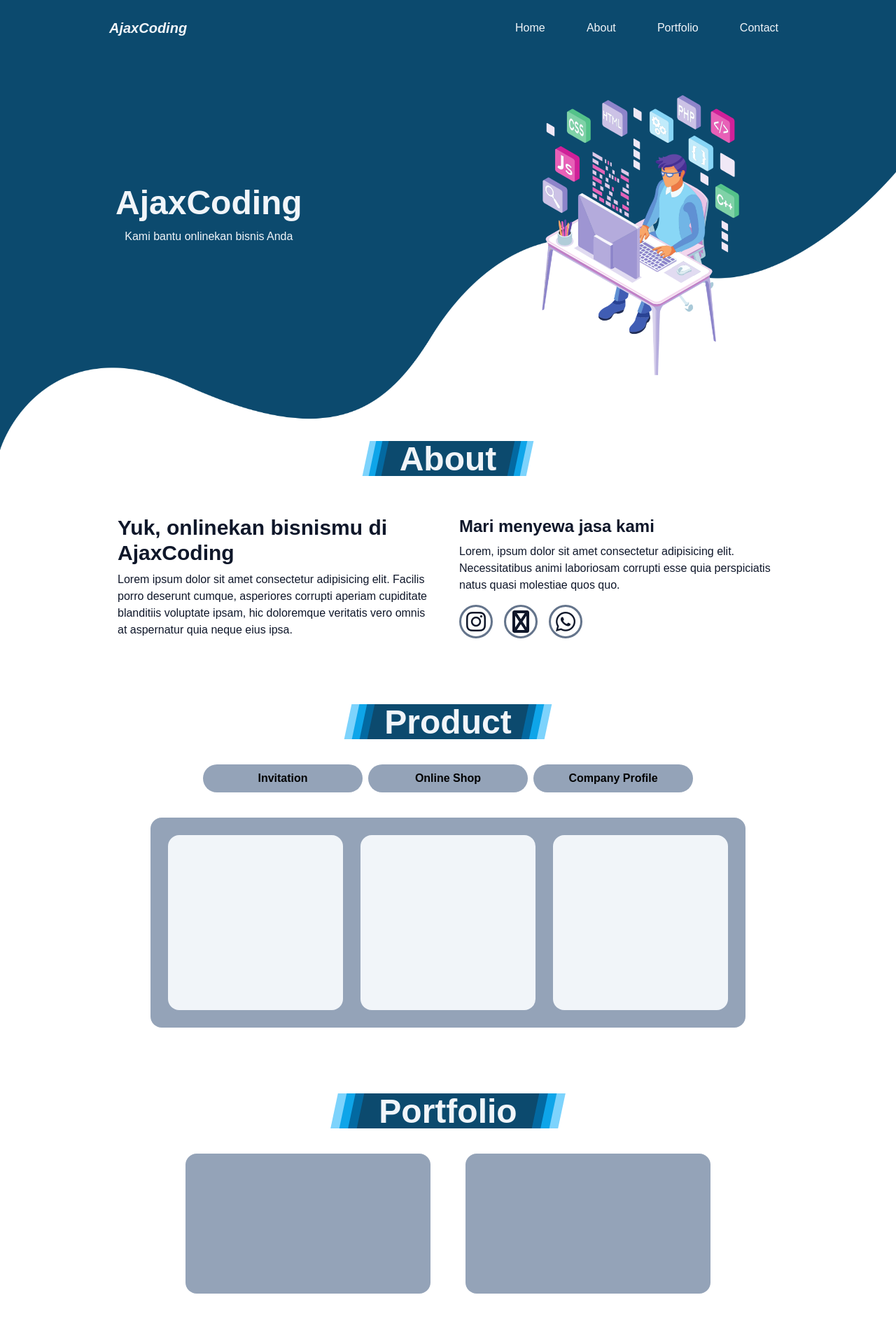
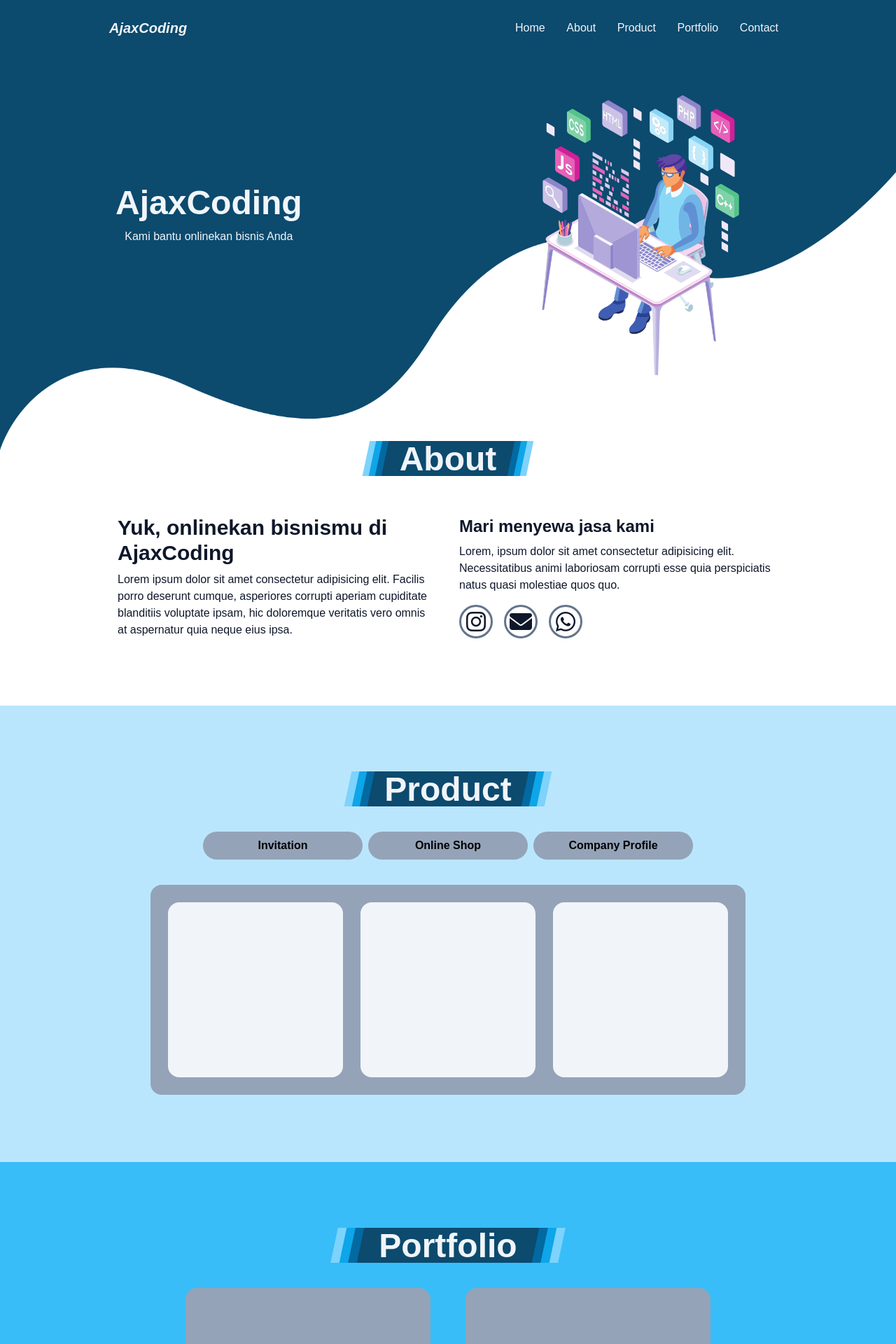
Before and after one commit to muhrofi01/ajaxcoding, a PHP site: page / in a window 1280 px wide. Shown: the top 1920 px of the page at 70% size. Run offline with PHP 8.4, Linux system fonts and the light colour scheme; some libraries are stand-ins or nearby versions.

Commit message:
perubahan background color poduct dan portfolio

```diff
--- a/public/css/output.css
+++ b/public/css/output.css
@@ -618,6 +618,10 @@ video {
   z-index: 10;
 }
 
+.z-0 {
+  z-index: 0;
+}
+
 .m-auto {
   margin: auto;
 }
@@ -884,9 +888,9 @@ video {
   background-color: rgb(125 211 252 / var(--tw-bg-opacity));
 }
 
-.bg-slate-500 {
+.bg-slate-300 {
   --tw-bg-opacity: 1;
-  background-color: rgb(100 116 139 / var(--tw-bg-opacity));
+  background-color: rgb(203 213 225 / var(--tw-bg-opacity));
 }
 
 .bg-slate-400 {
@@ -897,6 +901,21 @@ video {
 .bg-slate-100 {
   --tw-bg-opacity: 1;
   background-color: rgb(241 245 249 / var(--tw-bg-opacity));
+}
+
+.bg-slate-900 {
+  --tw-bg-opacity: 1;
+  background-color: rgb(15 23 42 / var(--tw-bg-opacity));
+}
+
+.bg-sky-400 {
+  --tw-bg-opacity: 1;
+  background-color: rgb(56 189 248 / var(--tw-bg-opacity));
+}
+
+.bg-sky-200 {
+  --tw-bg-opacity: 1;
+  background-color: rgb(186 230 253 / var(--tw-bg-opacity));
 }
 
 .p-5 {
@@ -937,12 +956,26 @@ video {
   padding-right: 1.5rem;
 }
 
+.py-10 {
+  padding-top: 2.5rem;
+  padding-bottom: 2.5rem;
+}
+
+.py-24 {
+  padding-top: 6rem;
+  padding-bottom: 6rem;
+}
+
 .pt-20 {
   padding-top: 5rem;
 }
 
 .pt-5 {
   padding-top: 1.25rem;
+}
+
+.pt-24 {
+  padding-top: 6rem;
 }
 
 .text-center {
--- a/public/index.php
+++ b/public/index.php
@@ -33,6 +33,9 @@
                             <a href="#about" class="font-medium text-base text-slate-100 py-2 group-hover:font-bold nav-item">About</a>
                         </li>
                         <li class="group flex px-3">
+                            <a href="#product" class="font-medium text-base text-slate-100 py-2 group-hover:font-bold nav-item">Product</a>
+                        </li>
+                        <li class="group flex px-3">
                             <a href="#portfolio" class="font-medium text-base text-slate-100 py-2 group-hover:font-bold nav-item">Portfolio</a>
                         </li>
                         <li class="group flex px-3">
@@ -66,7 +69,7 @@
     <!-- end Home Section -->
 
     <!-- About Section -->
-    <section id="about" class="mt-24">
+    <section id="about" class="py-24">
         <div class="">
             <div class="w-[180px] h-[50px] -translate-y-[2px] bg-sky-900 -skew-x-12 absolute left-1/2 -translate-x-1/2 -z-10"></div>
             <div class="w-[180px] h-[50px] -translate-y-[2px] bg-sky-700 -skew-x-12 absolute left-1/2 -translate-x-1/2 -z-20 scale-x-[1.1]"></div>
@@ -84,7 +87,7 @@
                 <p class="text-base mt-2">Lorem, ipsum dolor sit amet consectetur adipisicing elit. Necessitatibus animi laboriosam corrupti esse quia perspiciatis natus quasi molestiae quos quo.</p>
                 <div class="mt-4 flex justify-start">
                     <a target="_blank" href="https://www.instagram.com/ajaxcoding.id/"><span class="w-12 h-12 mr-4 border-[3px] border-slate-500 flex justify-center items-center rounded-full hover:border-sky-700"><i class="fab fa-instagram fa-2x"></i></span></a>
-                    <a href="" mailto=""><span class="w-12 h-12 mr-4 border-[3px] border-slate-500 flex justify-center items-center rounded-full hover:border-sky-700"><i class="fab fa-envelope fa-2x"></i></span></a>
+                    <a href="mailto:ajaxcodingid@gmail.com"><span class="w-12 h-12 mr-4 border-[3px] border-slate-500 flex justify-center items-center rounded-full hover:border-sky-700"><i class="fas fa-envelope fa-2x"></i></span></a>
                     <a target="_blank" href="https://wa.me/6289691077371"><span class="w-12 h-12 mr-4 border-[3px] border-slate-500 flex justify-center items-center rounded-full hover:border-sky-700"><i class="fab fa-whatsapp fa-2x"></i></span></a>
                 </div>
             </div>
@@ -93,8 +96,8 @@
     <!-- end About Section -->
 
     <!-- Product Section -->
-    <section id="product" class="mt-24">
-        <div>
+    <section id="product" class="bg-sky-200 py-24">
+        <div class="relative z-0">
             <div class="w-[220px] h-[50px] -translate-y-[2px] bg-sky-900 -skew-x-12 absolute left-1/2 -translate-x-1/2 -z-10"></div>
             <div class="w-[220px] h-[50px] -translate-y-[2px] bg-sky-700 -skew-x-12 absolute left-1/2 -translate-x-1/2 -z-20 scale-x-[1.1]"></div>
             <div class="w-[220px] h-[50px] -translate-y-[2px] bg-sky-500 -skew-x-12 absolute left-1/2 -translate-x-1/2 -z-30 scale-x-[1.2]"></div>
@@ -117,8 +120,8 @@
     <!-- end Product Section -->
 
     <!-- Portfolio Section -->
-    <section id="portfolio" class="mt-24">
-        <div class="">
+    <section id="portfolio" class="bg-sky-400 py-24">
+        <div class="relative z-0">
             <div class="w-[250px] h-[50px] -translate-y-[2px] bg-sky-900 -skew-x-12 absolute left-1/2 -translate-x-1/2 -z-10"></div>
             <div class="w-[250px] h-[50px] -translate-y-[2px] bg-sky-700 -skew-x-12 absolute left-1/2 -translate-x-1/2 -z-20 scale-x-[1.1]"></div>
             <div class="w-[250px] h-[50px] -translate-y-[2px] bg-sky-500 -skew-x-12 absolute left-1/2 -translate-x-1/2 -z-30 scale-x-[1.2]"></div>
@@ -141,7 +144,7 @@
     <!-- end Portfolio Section -->
 
      <!-- Contact Section -->
-     <section id="contact" class="mt-24">
+     <section id="contact" class="pt-24">
         <div class="">
             <div class="w-[220px] h-[50px] -translate-y-[2px] bg-sky-900 -skew-x-12 absolute left-1/2 -translate-x-1/2 -z-10"></div>
             <div class="w-[220px] h-[50px] -translate-y-[2px] bg-sky-700 -skew-x-12 absolute left-1/2 -translate-x-1/2 -z-20 scale-x-[1.1]"></div>
```
